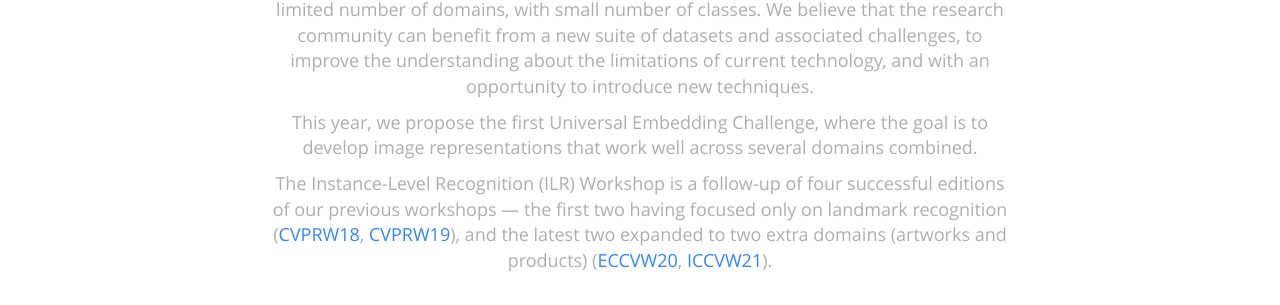
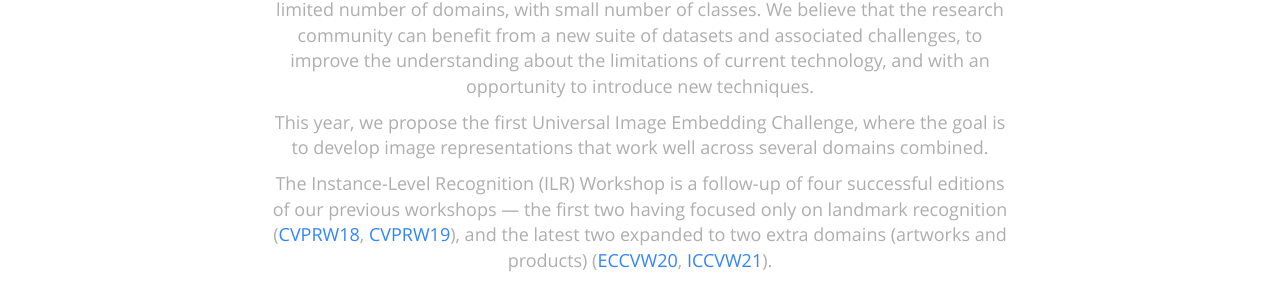
Before and after one commit to ilr-workshop/ECCVW2022, a Jekyll site: the page built from index.html, in a window 1280 px wide and 900 px high, scrolled down 628 px. Shown: the part 150-455 px from the top of the window. Built offline with Jekyll 4.4.1, drawn with Linux system fonts in a browser that asks for light colours.

Commit message:
Update _config.yml

```diff
--- a/_config.yml
+++ b/_config.yml
@@ -23,7 +23,7 @@ author:  # change following line to your infomation.
   #cv: http://cv.jarrekk.com  # An online CV can be printed as PDF, leave blank if you don't have now
   # skill icons are on avatar's left and right side. Reference urls are http://fontawesome.io/ and http://fizzed.com/oss/font-mfizz
   desc: >
-    <p>Visual instance-level recognition and retrieval are fundamental tasks in computer vision. Despite the recent advances in this field, many techniques have been evaluated on a limited number of domains, with small number of classes. We believe that the research community can benefit from a new suite of datasets and associated challenges, to improve the understanding about the limitations of current technology, and with an opportunity to introduce new techniques. </p><p>This year, we propose the first Universal Embedding Challenge, where the goal is to develop image representations that work well across several domains combined.</p><p>The Instance-Level Recognition (ILR) Workshop is a follow-up of four successful editions of our previous workshops &mdash; the first two having focused only on landmark recognition (<a href="https://landmarksworkshop.github.io/CVPRW2018" target="_blank"><span class="navy">CVPRW18</span></a>, <a href="https://landmarksworkshop.github.io/CVPRW2019" target="_blank"><span class="navy">CVPRW19</span></a>), and the latest two expanded to two extra domains (artworks and products) (<a href="https://ilr-workshop.github.io/ECCVW2020/" target="_blank"><span class="navy">ECCVW20</span></a>, <a href="https://ilr-workshop.github.io/ICCVW2021/" target="_blank"><span class="navy">ICCVW21</span></a>).</p>
+    <p>Visual instance-level recognition and retrieval are fundamental tasks in computer vision. Despite the recent advances in this field, many techniques have been evaluated on a limited number of domains, with small number of classes. We believe that the research community can benefit from a new suite of datasets and associated challenges, to improve the understanding about the limitations of current technology, and with an opportunity to introduce new techniques. </p><p>This year, we propose the first Universal Image Embedding Challenge, where the goal is to develop image representations that work well across several domains combined.</p><p>The Instance-Level Recognition (ILR) Workshop is a follow-up of four successful editions of our previous workshops &mdash; the first two having focused only on landmark recognition (<a href="https://landmarksworkshop.github.io/CVPRW2018" target="_blank"><span class="navy">CVPRW18</span></a>, <a href="https://landmarksworkshop.github.io/CVPRW2019" target="_blank"><span class="navy">CVPRW19</span></a>), and the latest two expanded to two extra domains (artworks and products) (<a href="https://ilr-workshop.github.io/ECCVW2020/" target="_blank"><span class="navy">ECCVW20</span></a>, <a href="https://ilr-workshop.github.io/ICCVW2021/" target="_blank"><span class="navy">ICCVW21</span></a>).</p>
 # comment
   disqus:  # if you wanna comment feature, go to https://disqus.com/ to get your configuration; if not, comment following two lines.
   name: ILR2022
```
